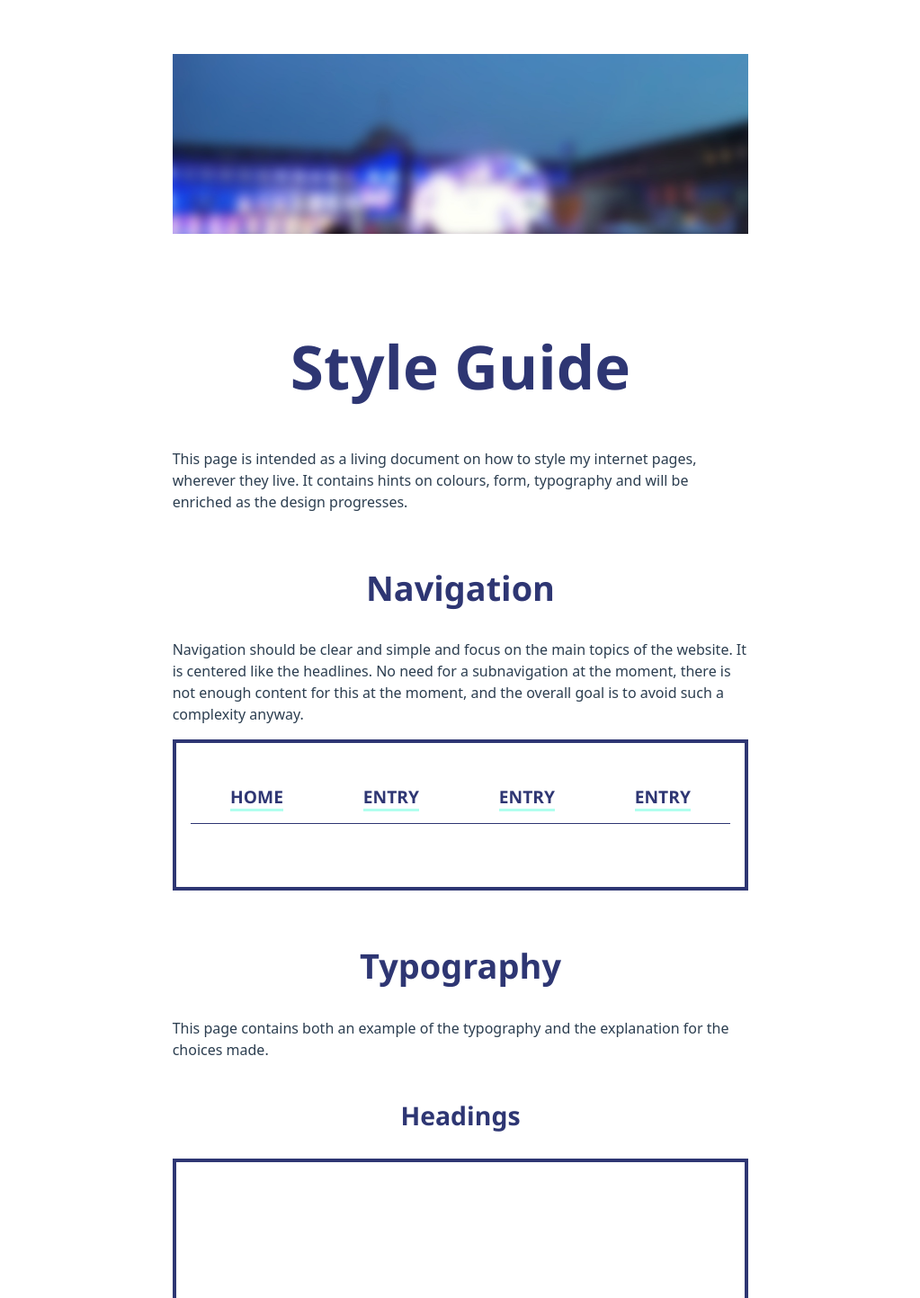
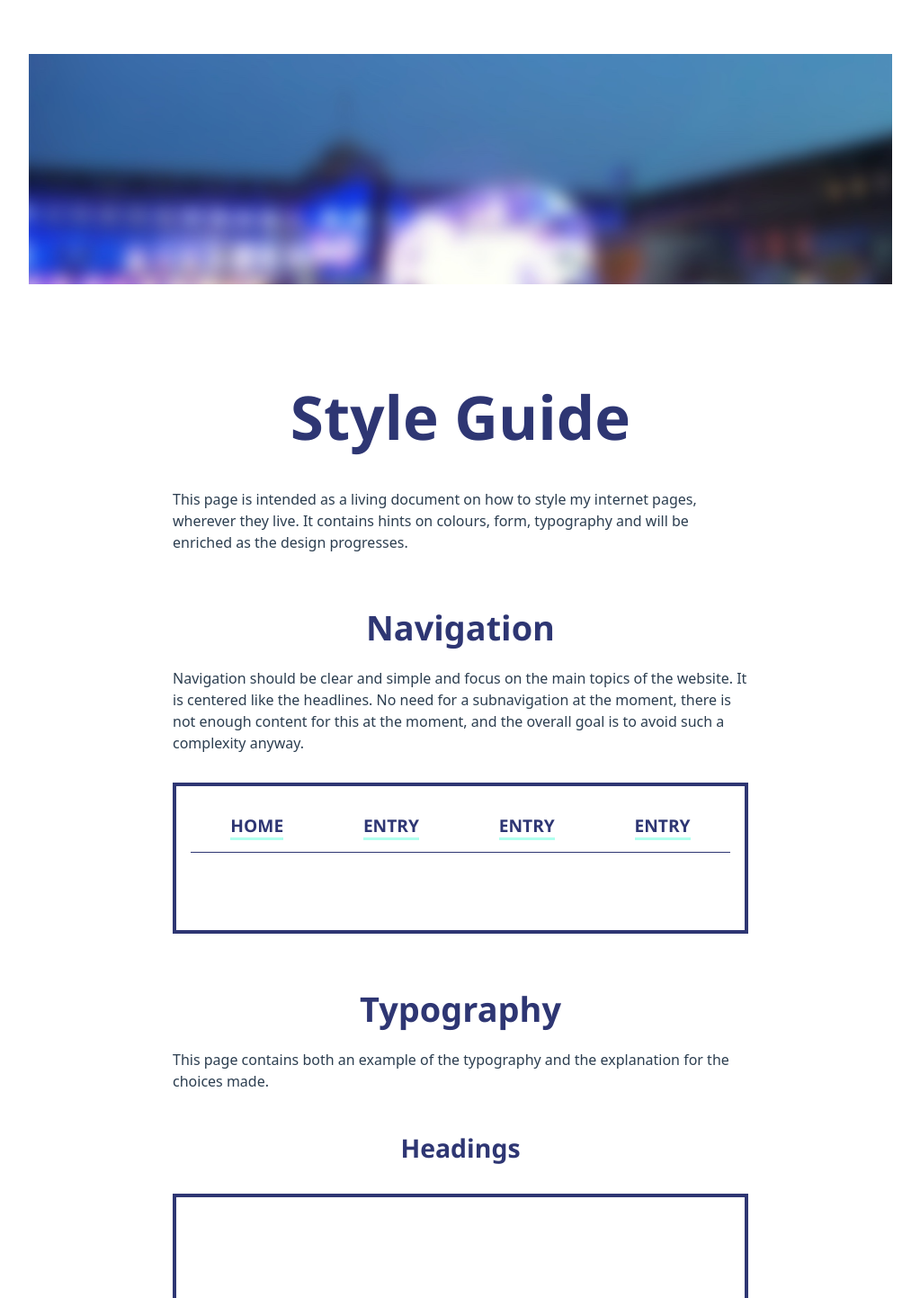
Before and after one commit to rodet/styleguide, a Vue app: page / in a window 1280 px wide. Shown: the top 1443 px of the page at 90% size, without its empty margins (128-1151 px from the left). Built offline with nearby package versions, Linux system fonts and the light colour scheme.

Commit message:
Make the banner more responsive

```diff
--- a/src/App.vue
+++ b/src/App.vue
@@ -37,29 +37,4 @@ export default {
 
 <style>
 @import "assets/styles/utils.css";
-
-.app {
-  font-family: system-ui, -apple-system, BlinkMacSystemFont, "Segoe UI", Roboto,
-    Helvetica, Arial, sans-serif, "Apple Color Emoji", "Segoe UI Emoji",
-    "Segoe UI Symbol" !important;
-  -webkit-font-smoothing: antialiased;
-  -moz-osx-font-smoothing: grayscale;
-  font-size: 16px;
-  line-height: 1.5em;
-  text-align: center;
-  margin: auto;
-  margin-top: 60px;
-  max-width: 70ch;
-  min-height: 100%;
-  margin-bottom: -250px;
-}
-
-.content {
-  min-height: calc(100vh - 310px);
-}
-
-.section {
-  padding: 2.369em;
-  margin: 2.369em 0;
-}
 </style>
--- a/src/assets/styles/utils.css
+++ b/src/assets/styles/utils.css
@@ -1,3 +1,8 @@
+* {
+  margin: 0;
+  padding: 0;
+}
+
 :root {
   color: #2c3e50;
 }
@@ -22,8 +27,18 @@ h4 {
   /* Try using Muli from Google for Windows after Avenir */
   font-family: Avenir, "Segoe UI", Roboto, Helvetica, Arial, sans-serif;
   color: #2e3673;
-  margin-top: 1.5em;
+  margin-top: 1em;
+  margin-bottom: .5em;
   line-height: initial;
+}
+
+@media (min-width: 1000px) {
+  h1,
+  h2,
+  h3,
+  h4 {
+    margin-top: 1.5em;
+  }
 }
 
 h4 {
@@ -48,6 +63,7 @@ li {
 
 p {
   text-align: left;
+  margin-bottom: 1em;
 }
 
 ul {
@@ -67,8 +83,35 @@ code {
   box-shadow: 0 0 10px #eee;
 }
 
+.app {
+  margin: auto;
+  margin-top: 60px;
+  margin-bottom: -250px;
+  max-width: 40rem; /* Around 70 characters. Would prefer to use the ch value, but fails for media queries */
+  min-height: 100%;
+  padding: 0 1em;
+  font-family: system-ui, -apple-system, BlinkMacSystemFont, "Segoe UI", Roboto,
+    Helvetica, Arial, sans-serif, "Apple Color Emoji", "Segoe UI Emoji",
+    "Segoe UI Symbol" !important;
+  -webkit-font-smoothing: antialiased;
+  -moz-osx-font-smoothing: grayscale;
+  font-size: 16px;
+  line-height: 1.5em;
+  text-align: center;
+}
+
+.content {
+  min-height: calc(100vh - 310px);
+}
+
+.section {
+  padding: 2.369em;
+  margin: 2.369em 0;
+}
+
 .bordered {
-  margin: 2rem initial;
+  margin-top: 2rem;
+  margin-bottom: 2rem;
   border: solid 4px #2e3673;
   min-height: 6rem;
   padding: 2rem 1rem;
--- a/src/components/Banner.vue
+++ b/src/components/Banner.vue
@@ -10,17 +10,27 @@ export default {
 
 <style>
 .banner {
-  max-width: 110ch !important;
+  margin: -1em;
+  max-width: 40rem;
   background-image: url("../assets/img/fuzzy-banner.jpg");
   background-repeat: no-repeat;
   background-position: center center;
   background-size: cover;
   height: 200px;
+  max-height: 400px;
 }
 
-@media (min-width: 500px) {
+@media (min-width: 40rem) {
   .banner {
-    margin: initial -20ch !important;
+    max-width: 60rem;
+    margin: 0 calc(20rem - 50vw);
+  }
+}
+
+@media (min-width: 60rem) {
+  .banner {
+    margin: 0 -10rem;
+    height: 20vw;
   }
 }
 
```
